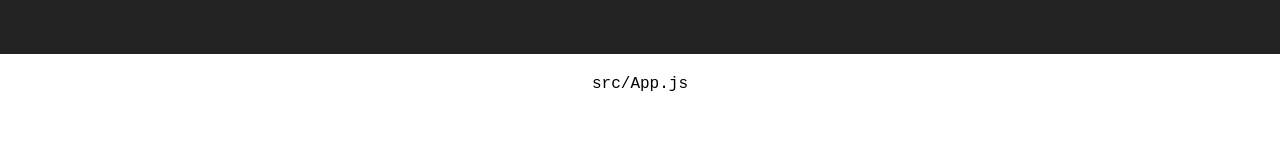
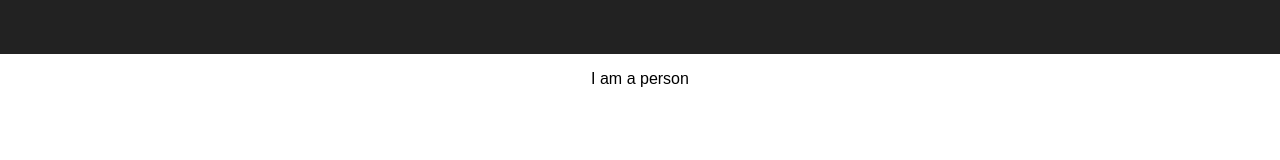
Before and after one commit to Samellenrider/React-practice, a React (Create React App) app: page / in a window 1280 px wide. Shown: the part 136-296 px from the top of the page. Built offline with nearby package versions, Linux system fonts and the light colour scheme.

Commit message:
new component

```diff
--- a/src/App.js
+++ b/src/App.js
@@ -1,5 +1,6 @@
 import React, { Component } from 'react';
 import './App.css';
+import Person from './Person/Person';
 
 class App extends Component {
   render() {
@@ -8,11 +9,10 @@
         <header className="App-header">
           <h1 className="App-title">Welcome to my world</h1>
         </header>
-        <p className="App-intro">
-          <code>src/App.js</code>
-        </p>
+        <Person />
       </div>
     );
+    ///return React.createElement('div', {className: 'App'}, React.createElement('h1', null, 'loololopl'))
   }
 }
 
--- /dev/null
+++ b/src/Person/Person.js
@@ -0,0 +1,7 @@
+import React from 'react';
+
+const person = () => {
+	return <p> I am a person </p>
+};
+
+export default person;
```
